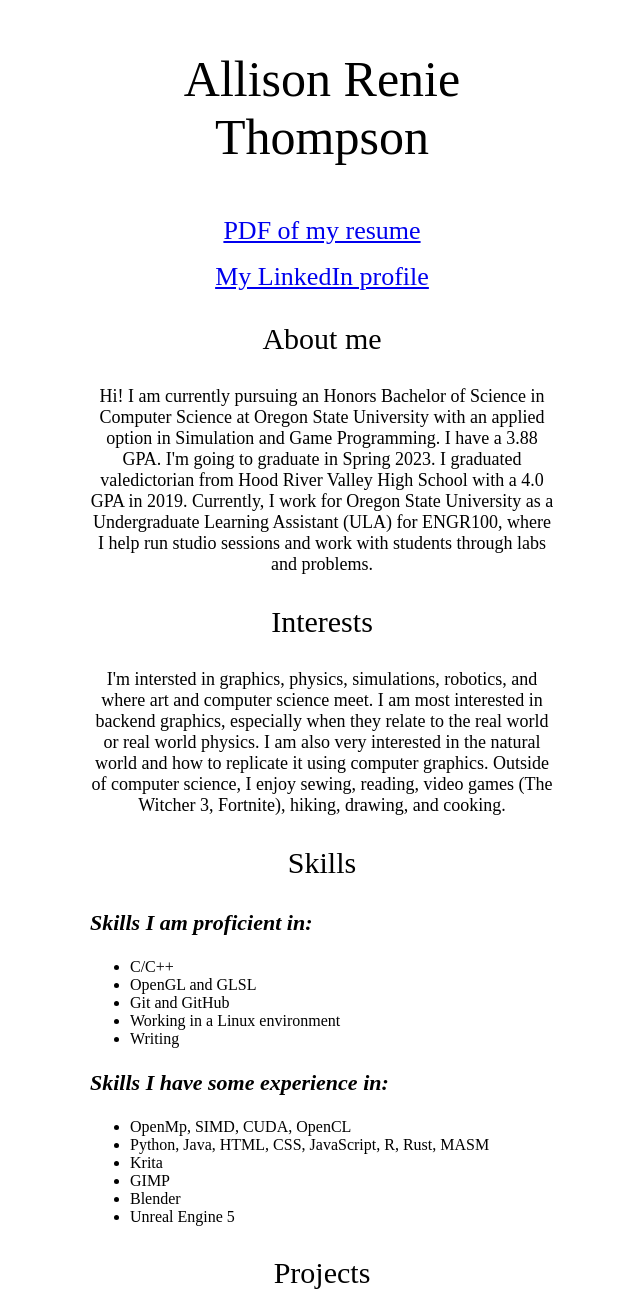
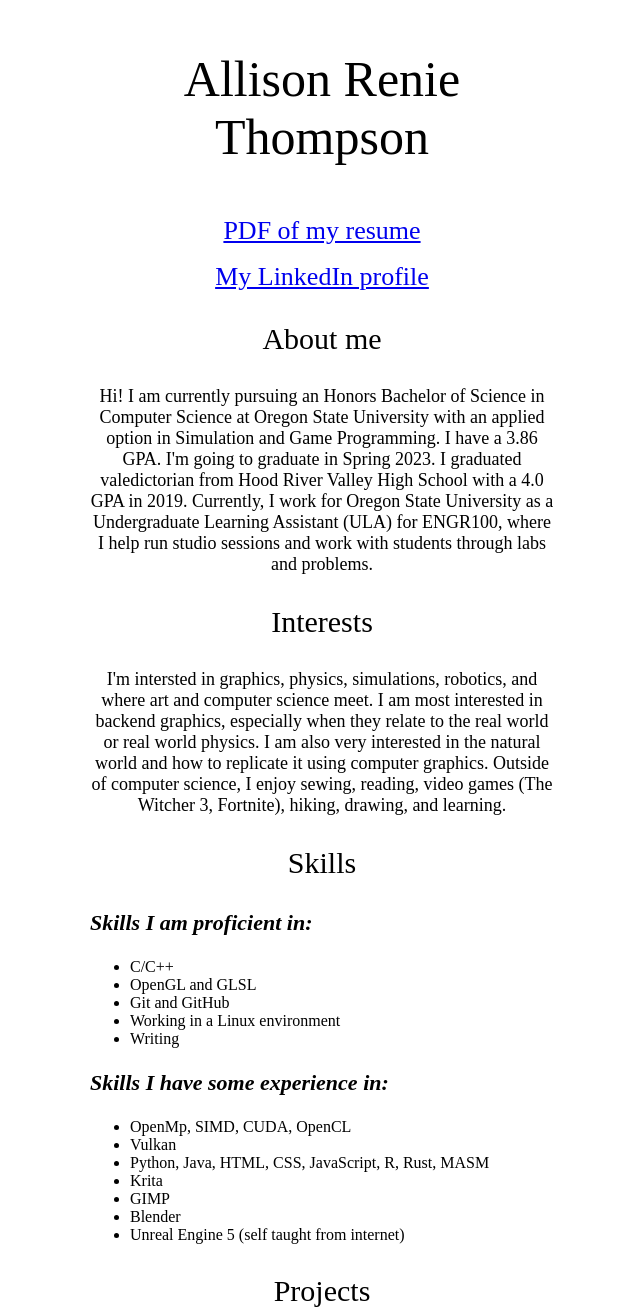
Before and after one commit to allisonrenie/allisonrenie.github.io, a plain HTML site: page index.html in a window 1280 px wide. Shown: the top 1311 px of the page, without its empty margins (318-958 px from the left). Drawn offline with Linux system fonts and the light colour scheme; a web font is replaced by a local one.

Commit message:
a few changes to about me section and such

```diff
--- a/index.html
+++ b/index.html
@@ -85,7 +85,7 @@
 
     <p id="header"> About me </p>
     <p id="para"> Hi! I am currently pursuing an Honors Bachelor of Science in Computer Science at Oregon State University
-      with an applied option in Simulation and Game Programming. I have a 3.88 GPA. I'm going to graduate in Spring 2023.
+      with an applied option in Simulation and Game Programming. I have a 3.86 GPA. I'm going to graduate in Spring 2023.
       I graduated valedictorian from Hood River Valley High School with a 4.0 GPA in 2019. Currently, I work for Oregon
       State University as a Undergraduate Learning Assistant (ULA) for ENGR100, where I help run studio sessions and work with
       students through labs and problems. </p>
@@ -94,7 +94,7 @@
     <p id="para"> I'm intersted in graphics, physics, simulations, robotics, and where art and computer science meet.
     I am most interested in backend graphics, especially when they relate to the real world or real world physics.
     I am also very interested in the natural world and how to replicate it using computer graphics. Outside of computer
-    science, I enjoy sewing, reading, video games (The Witcher 3, Fortnite), hiking, drawing, and cooking.  </p>
+    science, I enjoy sewing, reading, video games (The Witcher 3, Fortnite), hiking, drawing, and learning.  </p>
 
 
     <p id="header"> Skills </p>
@@ -110,11 +110,12 @@
       <p id="skillheader"> Skills I have some experience in: </p>
         <ul>
           <li id="listitem"> OpenMp, SIMD, CUDA, OpenCL </li>
+          <li id="listitem"> Vulkan </li>
           <li id="listitem"> Python, Java, HTML, CSS, JavaScript, R, Rust, MASM </li>
           <li id="listitem"> Krita </li>
           <li id="listitem"> GIMP </li>
           <li id="listitem"> Blender </li>
-          <li id="listitem"> Unreal Engine 5 </li>
+          <li id="listitem"> Unreal Engine 5 (self taught from internet)</li>
         </ul>
     </div>
 
```
